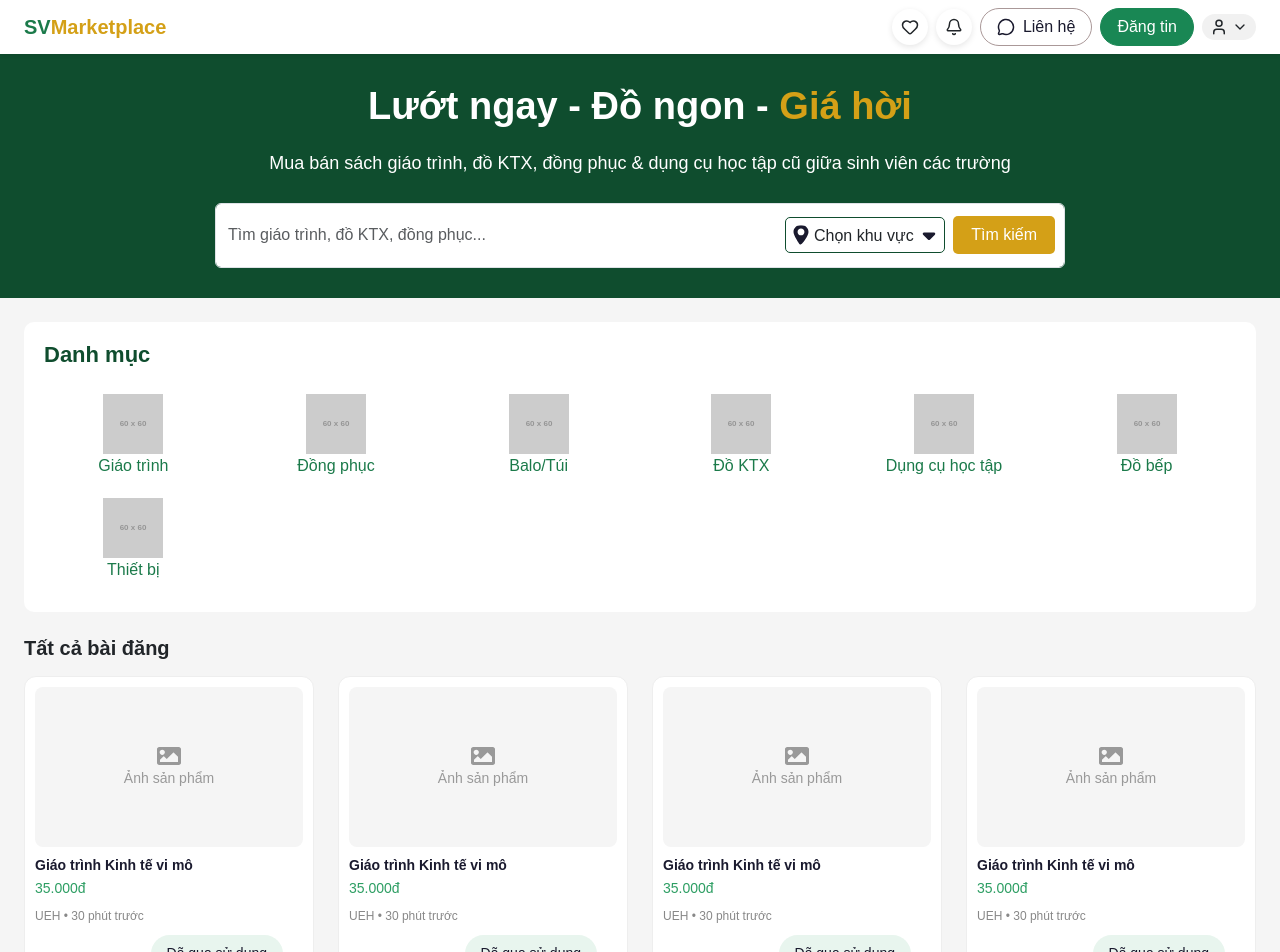
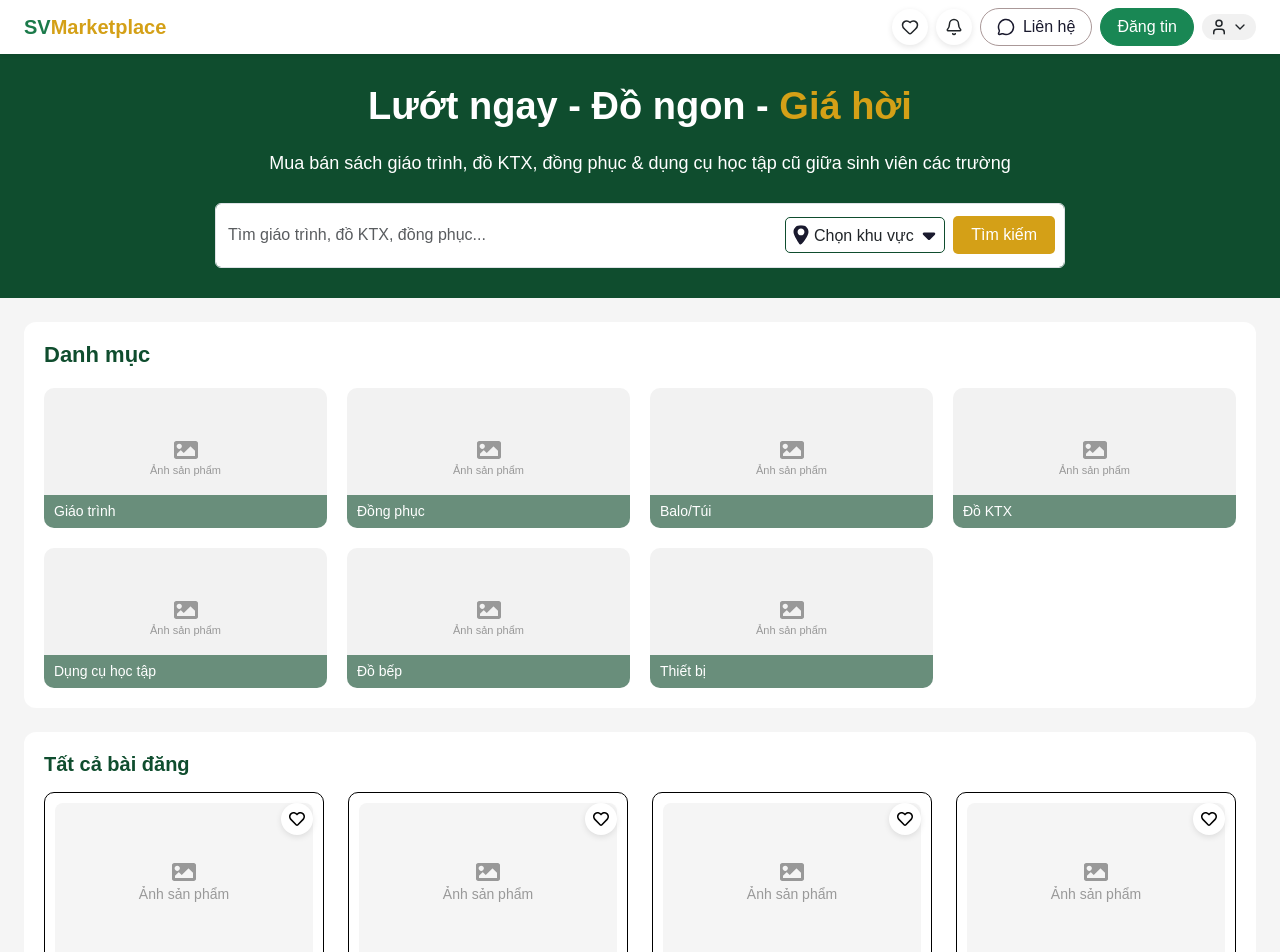
Before and after one commit to Linhngv/SVMarket_TMDT, a React (Vite) app in the folder frontend/: page / in a window 1280 px wide. Shown: the top 952 px of the page. Built offline with nearby package versions, Linux system fonts and the light colour scheme.

Commit message:
Hoàn thiện giao diện Trang chủ

```diff
--- a/frontend/src/components/Categories.tsx
+++ b/frontend/src/components/Categories.tsx
@@ -1,23 +1,43 @@
-const data = [
-    "Giáo trình",
-    "Đồng phục",
-    "Balo/Túi",
-    "Đồ KTX",
-    "Dụng cụ học tập",
-    "Đồ bếp",
-    "Thiết bị",
+import { FaImage } from "react-icons/fa";
+
+type Category = {
+    name: string;
+    image?: string;
+};
+
+const data: Category[] = [
+    { name: "Giáo trình" },
+    { name: "Đồng phục" },
+    { name: "Balo/Túi" },
+    { name: "Đồ KTX" },
+    { name: "Dụng cụ học tập" },
+    { name: "Đồ bếp" },
+    { name: "Thiết bị" },
 ];
 
 export default function Categories() {
     return (
         <div className="category-section mt-4">
-            <h5 className="mb-3 category-title">Danh mục</h5>
+            <h5 className="category-title">Danh mục</h5>
 
-            <div className="row">
+            <div className="category-grid">
                 {data.map((item, index) => (
-                    <div key={index} className="col-4 col-md-2 category-item">
-                        <img src="https://via.placeholder.com/60" alt="" />
-                        <div>{item}</div>
+                    <div key={index} className="category-item">
+
+                        {/* IMAGE / PLACEHOLDER */}
+                        {item.image ? (
+                            <img src={item.image} alt={item.name} />
+                        ) : (
+                            <div className="category-img-placeholder">
+                                <FaImage size={24} />
+                                <span>Ảnh sản phẩm</span>
+                            </div>
+                        )}
+
+                        {/* LABEL */}
+                        <div className="category-label">
+                            {item.name}
+                        </div>
                     </div>
                 ))}
             </div>
--- a/frontend/src/components/Products.tsx
+++ b/frontend/src/components/Products.tsx
@@ -1,4 +1,5 @@
-import { FaImage } from "react-icons/fa";
+import { FaImage, FaHeart, FaRegHeart } from "react-icons/fa";
+import { useState } from "react";
 
 type Props = {
     title: string;
@@ -12,6 +13,7 @@ const items = Array(8).fill({
 });
 
 export default function Products({ title }: Props) {
+    const [likedItems, setLikedItems] = useState<number[]>([]);
     return (
         <div className="product-section mt-4">
 
@@ -23,6 +25,20 @@ export default function Products({ title }: Props) {
                 {items.map((item, index) => (
                     <div className="col-6 col-md-3 mb-3" key={index}>
                         <div className="product-card">
+
+                            {/* HEART ICON */}
+                            <div
+                                className="product-heart"
+                                onClick={() => {
+                                    setLikedItems(prev =>
+                                        prev.includes(index)
+                                            ? prev.filter(i => i !== index)
+                                            : [...prev, index]
+                                    );
+                                }}
+                            >
+                                {likedItems.includes(index) ? <FaHeart /> : <FaRegHeart />}
+                            </div>
 
                             {/* IMAGE */}
                             <div className="product-img-wrapper">
--- a/frontend/src/styles.css
+++ b/frontend/src/styles.css
@@ -1,35 +1,35 @@
 :root {
     /* Green */
-    --primary: #1B7A4A;
-    --dark-green: #0F4D2E;
-    --secondary: #2D9E63;
-    --light-green: #E8F5EE;
+    --primary: #1b7a4a;
+    --dark-green: #0f4d2e;
+    --secondary: #2d9e63;
+    --light-green: #e8f5ee;
 
     /* Gold/Warning */
-    --gold: #D4A017;
-    --light-gold: #FDF6E3;
-    --warning: #F59E0B;
+    --gold: #d4a017;
+    --light-gold: #fdf6e3;
+    --warning: #f59e0b;
 
     /* Red/Error */
-    --red: #C0392B;
-    --light-red: #FDEDEC;
+    --red: #c0392b;
+    --light-red: #fdedec;
 
     /* Dark/Text */
-    --dark: #1A1A2E;
-    --text-primary: #1A1A2E;
-    --text-secondary: #3D3D5C;
-    --text-muted: #6B7280;
+    --dark: #1a1a2e;
+    --text-primary: #1a1a2e;
+    --text-secondary: #3d3d5c;
+    --text-muted: #6b7280;
 
     /* Gray/Border */
-    --border: #E5E7EB;
-    --background: #F9FAFB;
-    --gray-light: #F0F2F5;
+    --border: #e5e7eb;
+    --background: #f9fafb;
+    --gray-light: #f0f2f5;
 
     /* Success */
-    --success: #22C55E;
+    --success: #22c55e;
 
     /* Basic */
-    --white: #FFFFFF;
+    --white: #ffffff;
 }
 
 body {
@@ -71,7 +71,7 @@ body {
 
 .contact-btn {
     background-color: var(--white);
-    border: 1px solid #AA9898;
+    border: 1px solid #aa9898;
     color: var(--dark);
     padding: 6px 12px;
     transition: all 0.2s ease;
@@ -196,7 +196,7 @@ body {
     cursor: pointer;
     font-size: 14px;
     transition: 0.2s;
-    color: #3D3D5C;
+    color: #3d3d5c;
 }
 
 .popup-row:not(:last-child) {
@@ -208,7 +208,7 @@ body {
 }
 
 .popup-row svg {
-    color: #1E1E1E;
+    color: #1e1e1e;
 }
 
 .popup-row.logout svg {
@@ -319,59 +319,132 @@ body {
     height: 38px;
     padding: 0 18px;
     border-radius: 5px;
-    background: #D4A017;
+    background: #d4a017;
     color: white;
     border: none;
 }
 
-
 /* CATEGORY */
 .category-section {
-    background-color: var(--white);
+    background: var(--white);
     padding: 20px;
-    border-radius: 10px;
+    border-radius: 12px;
 }
 
-.category-section h5 {
+.category-title {
     font-size: 22px;
-    font-weight: bolder;
-    margin-bottom: 15px;
+    font-weight: 700;
+    color: var(--dark-green);
+    margin-bottom: 20px;
+}
+
+.category-grid {
+    display: grid;
+    grid-template-columns: repeat(4, 1fr);
+    gap: 20px;
+}
+
+.category-item {
+    position: relative;
+    text-align: center;
+    cursor: pointer;
+}
+
+.category-item img,
+.category-img-placeholder {
+    width: 100%;
+    height: 140px;
+
+    display: flex;
+    flex-direction: column;
+    align-items: center;
+    justify-content: center;
+
+    background: #f2f2f2;
+    border-radius: 10px;
+
+    color: #999;
+    font-size: 11px;
+}
+
+/* label xanh */
+.category-label {
+    position: absolute;
+    bottom: 0;
+    left: 0;
+    width: 100%;
+
+    background: #0f4d2e99;
+    color: var(--white);
+
+    padding: 6px 10px;
+    text-align: left;
+
+    font-size: 14px;
+    font-weight: 500;
+
+    border-bottom-left-radius: 10px;
+    border-bottom-right-radius: 10px;
+}
+
+/* hover */
+.category-item:hover img {
+    transform: scale(1.05);
+    transition: 0.3s;
+}
+
+/* PRODUCT */
+.product-section {
+    background: var(--white);
+    padding: 20px;
+    border-radius: 12px;
+    margin-bottom: 20px;
+}
+
+.product-title {
+    font-size: 20px;
+    font-weight: 600;
     color: var(--dark-green);
 }
 
-.category-item {
-    text-align: center;
-    color: var(--primary);
-    padding: 10px;
-    transition: 0.3s;
-}
-
-.category-item:hover {
-    transform: scale(1.05);
-}
-
-.category-item img {
-    width: 60px;
-}
-
-/* PRODUCT */
-.product-title {
-    font-size: 20px;
-    font-weight: 600;
-}
-
 .product-card {
-    background: #fff;
-    border-radius: 12px;
+    position: relative;
+    background: var(--white);
+    border-radius: 10px;
     overflow: hidden;
     padding: 10px;
     transition: all 0.25s ease;
-    border: 1px solid #eee;
+    border: 1px solid #000;
 }
 
 .product-card:hover {
     box-shadow: 0 6px 16px rgba(0, 0, 0, 0.1);
     transform: translateY(-3px);
+}
+
+.product-heart {
+    position: absolute;
+    top: 10px;
+    right: 10px;
+    z-index: 10;
+
+    width: 32px;
+    height: 32px;
+    border-radius: 50%;
+
+    display: flex;
+    align-items: center;
+    justify-content: center;
+
+    background: #fff;
+    box-shadow: 0 2px 6px rgba(0, 0, 0, 0.1);
+
+    color: #000;
+    cursor: pointer;
+}
+
+.product-heart:hover {
+    transform: scale(1.1);
 }
 
 .product-img-wrapper {
@@ -407,7 +480,7 @@ body {
 }
 
 .product-item-title {
-    color: #1A1A2E;
+    color: #1a1a2e;
     font-weight: 600;
     font-size: 14px;
     margin-bottom: 4px;
@@ -422,7 +495,7 @@ body {
 }
 
 .product-price {
-    color: #2D9E63;
+    color: #2d9e63;
     font-size: 14px;
     margin: 4px 0;
 }
@@ -432,22 +505,20 @@ body {
     font-size: 12px;
 }
 
-/* Đẩy btn sang phải */
 .product-action {
     display: flex;
     justify-content: flex-end;
-    padding-right: 20px;
+    padding-right: 10px;
     margin-top: 8px;
 }
 
-/* BUTTON STYLE */
 .product-status-btn {
-    background: #E8F5EE;
-    color: #1A1A2E;
+    background: #e8f5ee;
+    color: var(--text-primary);
     border: none;
 
     padding: 8px 16px;
-    border-radius: 999px; /* pill shape */
+    border-radius: 999px;
 
     font-size: 14px;
     font-weight: 500;
@@ -514,25 +585,24 @@ body {
 
 /* MÀU ICON */
 .icon.fb {
-    background: #1877F2;
+    background: #1877f2;
 }
 
 .icon.ig {
-    background:
-        radial-gradient(circle at 30% 107%,
+    background: radial-gradient(circle at 30% 107%,
             #fdf497 0%,
             #fdf497 10%,
             #fd5949 45%,
             #d6249f 60%,
-            #285AEB 90%);
+            #285aeb 90%);
 }
 
 .icon.tw {
-    background: #1D9BF0;
+    background: #1d9bf0;
 }
 
 .icon.pt {
-    background: #CB1F27;
+    background: #cb1f27;
 }
 
 /* RESPONSIVE */
```
